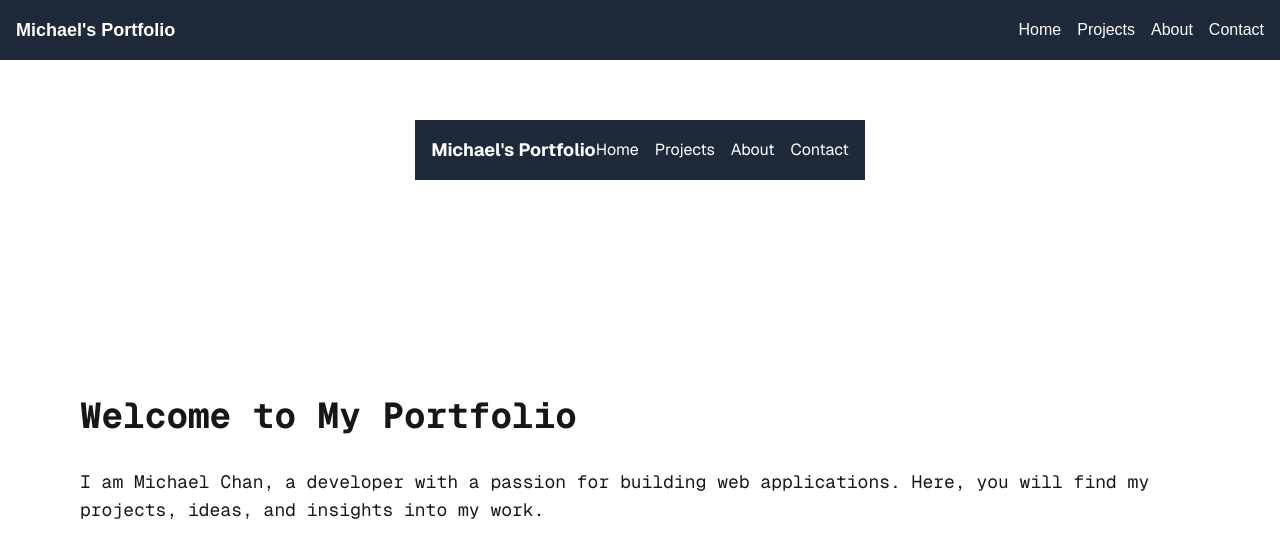
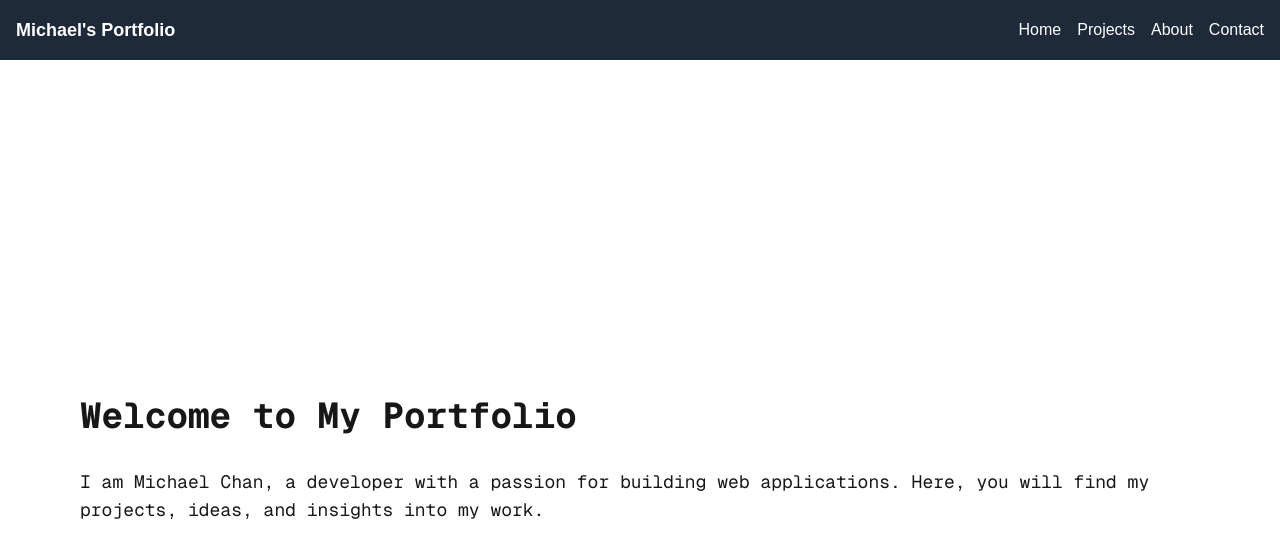
Before and after one commit to mgj0226/mgj0226.github.io, a Next.js app: page / in a window 1280 px wide. Shown: the top 558 px of the page. Built offline with nearby package versions, Linux system fonts and the light colour scheme.

Commit message:
the nav was already there, idiot

```diff
--- a/app/page.tsx
+++ b/app/page.tsx
@@ -1,9 +1,7 @@
-import Nav from './nav/page';
 export default function Home() {
   return (
     // This is the main content of the page
     <div className="grid grid-rows-[20px_1fr_20px] items-center justify-items-center min-h-screen p-8 pb-20 gap-16 sm:p-20 font-[family-name:var(--font-geist-sans)]">
-      <Nav />
       <main className="flex flex-col gap-[32px] row-start-2 items-center sm:items-start">
         <h1 className="font-[family-name:var(--font-geist-mono)] text-4xl font-bold">
           Welcome to My Portfolio
```
